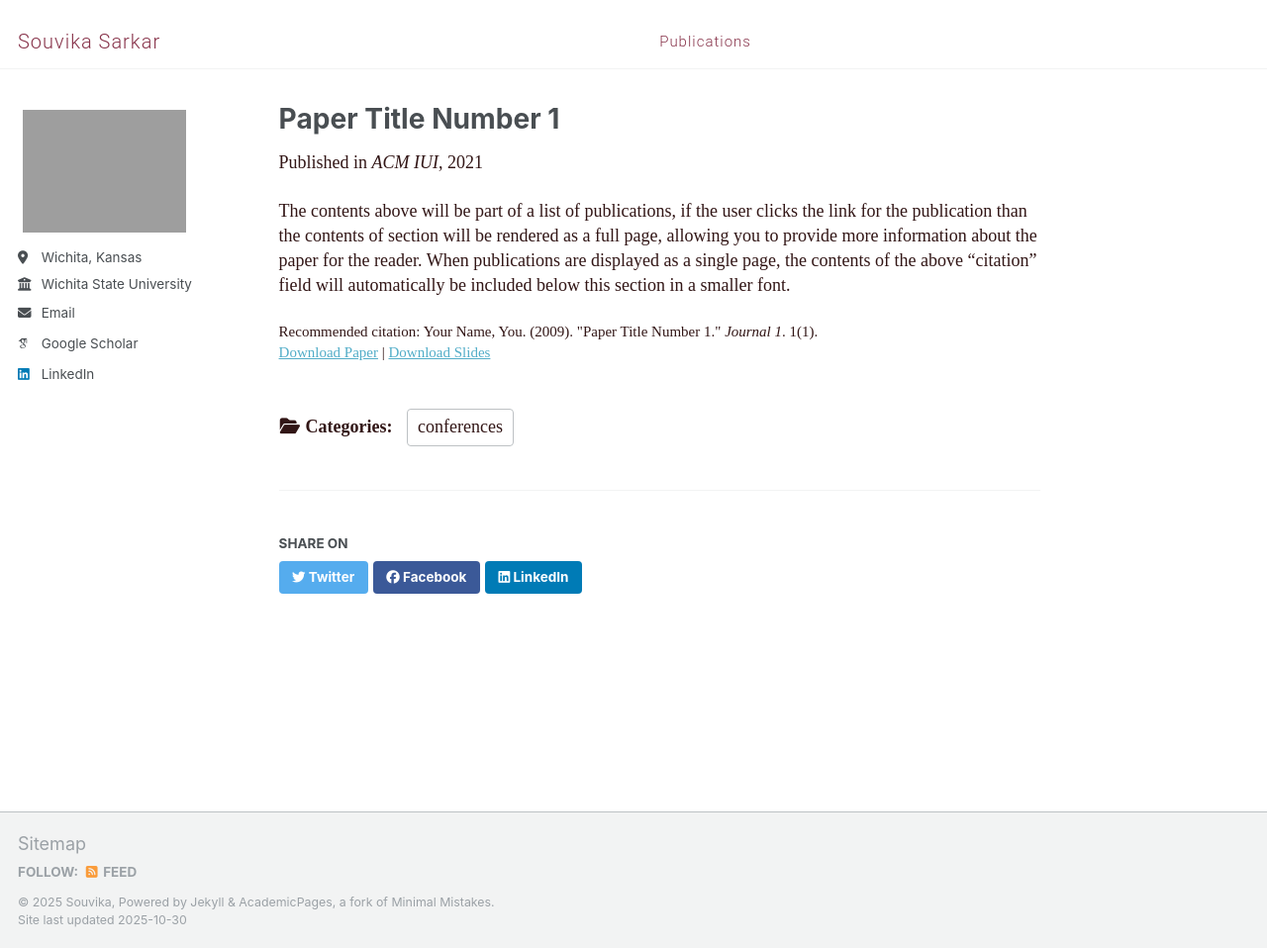
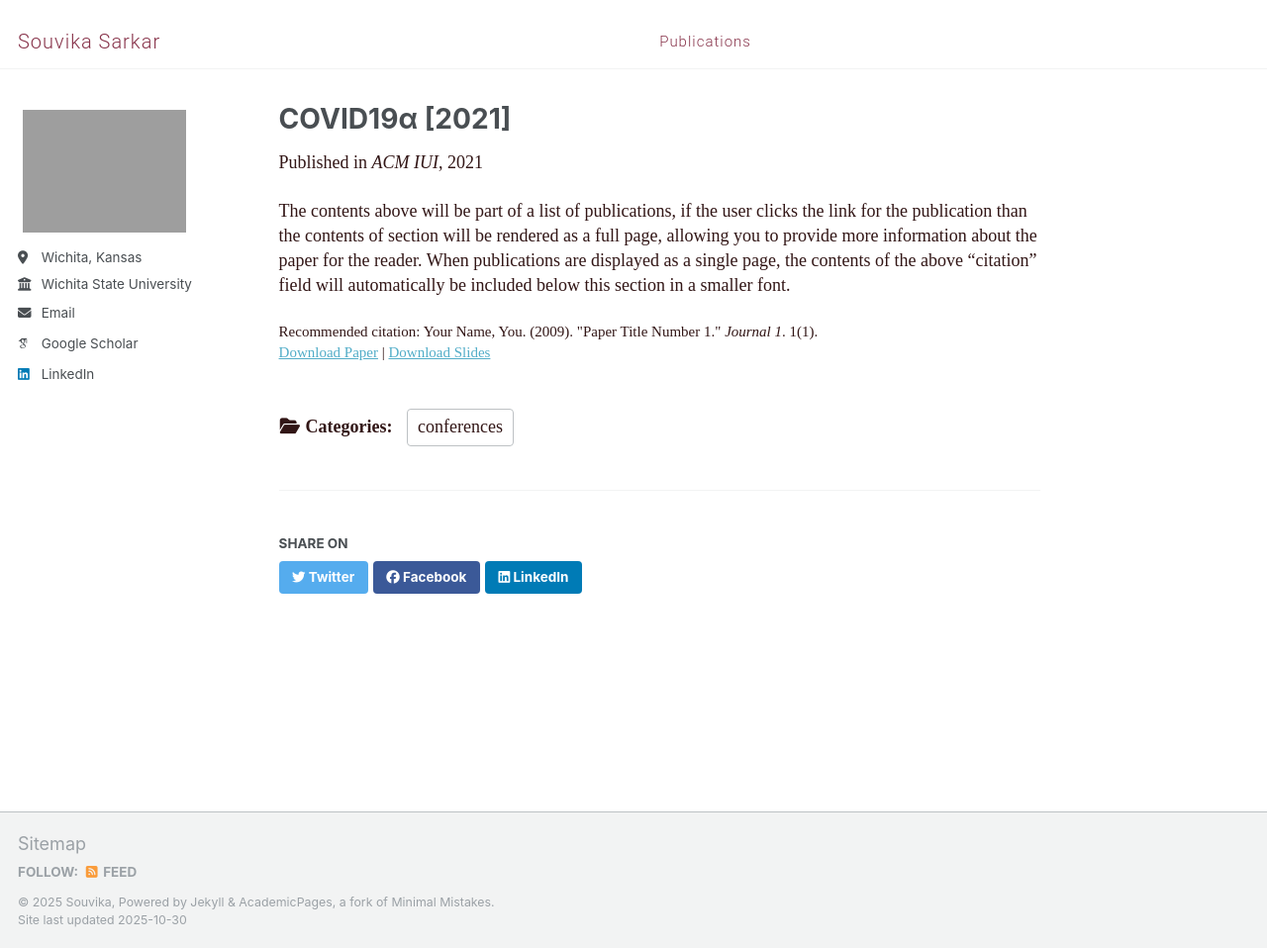
Before and after one commit to Souvika/souvika.github.io, a Jekyll site: the page built from _publications/2009-10-01-paper-title-number-1.md, in a window 1280 px wide and 958 px high. Shown: the whole window at 99% size. Built offline with Jekyll 4.4.1, drawn with Linux system fonts in a browser that asks for light colours; some web fonts are replaced.

Commit message:
Starting Publications 7

```diff
--- a/_pages/publications.html
+++ b/_pages/publications.html
@@ -16,7 +16,7 @@
         {% continue %}
       {% endif %}
       {% unless title_shown %}
-        <h2 class="section-header">{{ category[1].title }}</h2><hr />
+        <h2 class="section-header">{{ category[1].title }}</h2>
         {% assign title_shown = true %}
       {% endunless %}
       {% include archive-single.html %}
--- a/_publications/2009-10-01-paper-title-number-1.md
+++ b/_publications/2009-10-01-paper-title-number-1.md
@@ -1,9 +1,9 @@
 ---
-title: "Paper Title Number 1"
+title: "COVID19α [2021]"
 collection: publications
 category: conferences
 permalink: /publication/2009-10-01-paper-title-number-1
-excerpt: 'COVID19α: Interactive Spatio-Temporal Visualization of COVID-19 Symptoms through Tweet Analysis'
+excerpt: 'Interactive Spatio-Temporal Visualization of COVID-19 Symptoms through Tweet Analysis'
 date: 2021-10-01
 venue: 'ACM IUI'
 slidesurl: 'http://academicpages.github.io/files/slides1.pdf'
```
